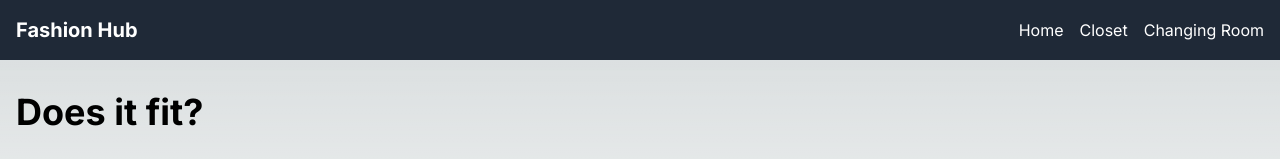
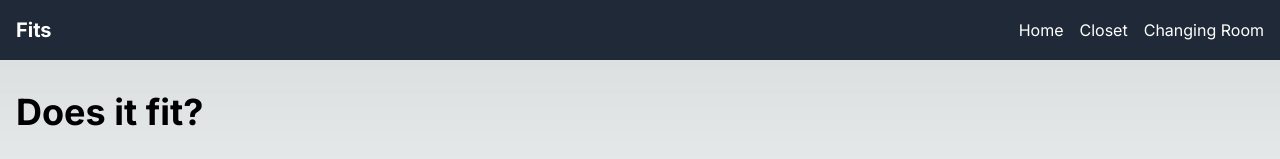
Before and after one commit to yoava7/brickhack11, a Next.js app in the folder fits/: page / in a window 1280 px wide. Shown: the top 159 px of the page. Built offline with nearby package versions, Linux system fonts and the light colour scheme.

Commit message:
changed name to 'Fits'

```diff
--- a/fits/src/app/layout.js
+++ b/fits/src/app/layout.js
@@ -16,7 +16,7 @@ export default function RootLayout({ children }) {
         <nav className="bg-gray-800 text-white p-4">
           <div className="container mx-auto flex justify-between items-center">
             <Link href="/" className="text-xl font-bold">
-              Fashion Hub
+              Fits
             </Link>
             <ul className="flex space-x-4">
               <li>
```
